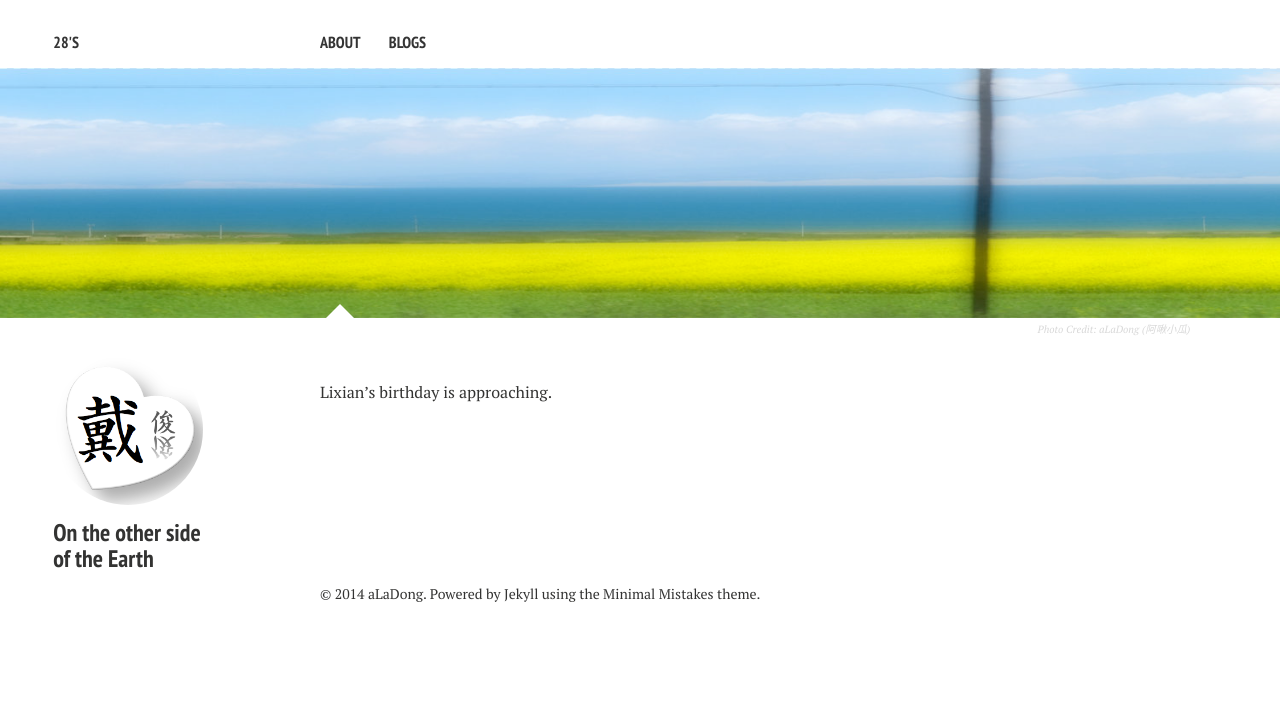
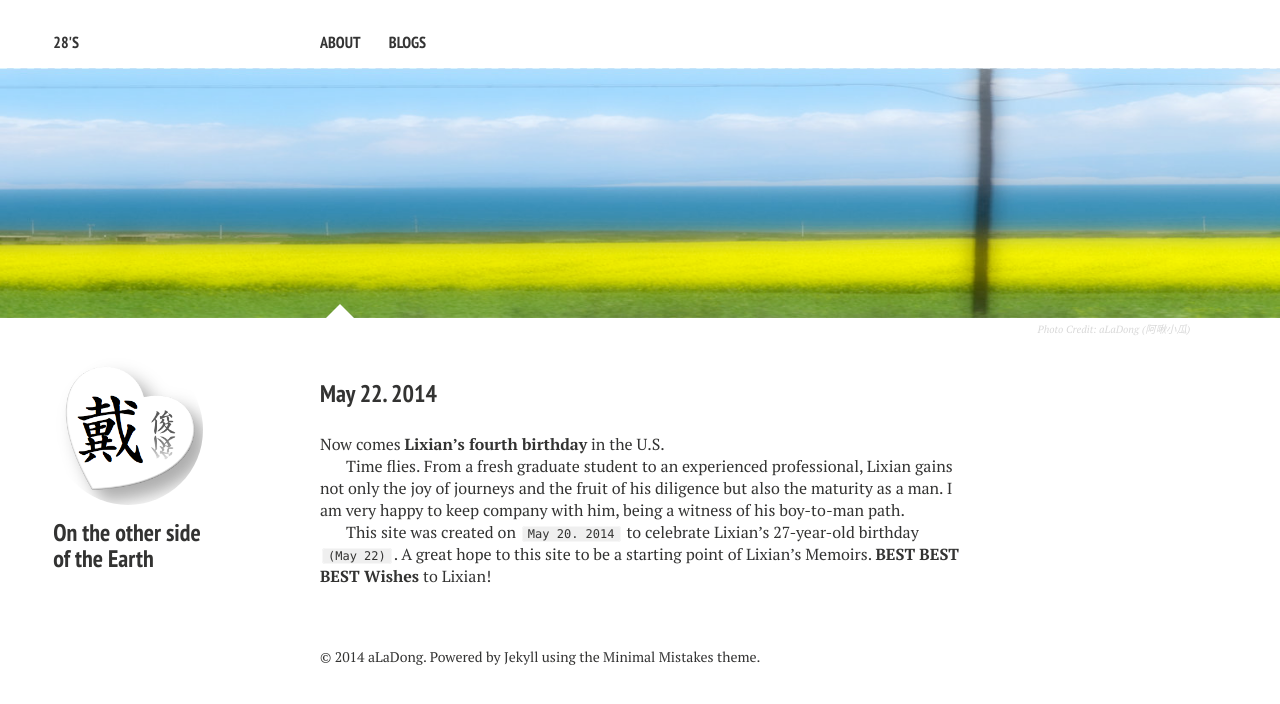
Before and after one commit to aLaDong/aLaDong.github.io, a Jekyll site: the page built from index.md, in a window 1280 px wide. Shown: the top 704 px of the page. Built offline with Jekyll 4.4.1, drawn with Linux system fonts in a browser that asks for light colours; nearby versions of some CDN libraries.

Commit message:
Update about&index

```diff
--- a/index.md
+++ b/index.md
@@ -8,4 +8,10 @@ image:
 
 ---
 
-Lixian's birthday is approaching.
+###May 22. 2014
+
+Now comes **Lixian's fourth birthday** in the U.S.
+
+Time flies. From a fresh graduate student to an experienced professional, Lixian gains not only the joy of journeys and the fruit of his diligence but also the maturity as a man. I am very happy to keep company with him, being a witness of his boy-to-man path.
+
+This site was created on `May 20. 2014` to celebrate Lixian's 27-year-old birthday `(May 22)`. A great hope to this site to be a starting point of Lixian's Memoirs. **BEST BEST BEST Wishes** to Lixian!
```
Also changed, not shown: about.md (+3 -1 lines).
